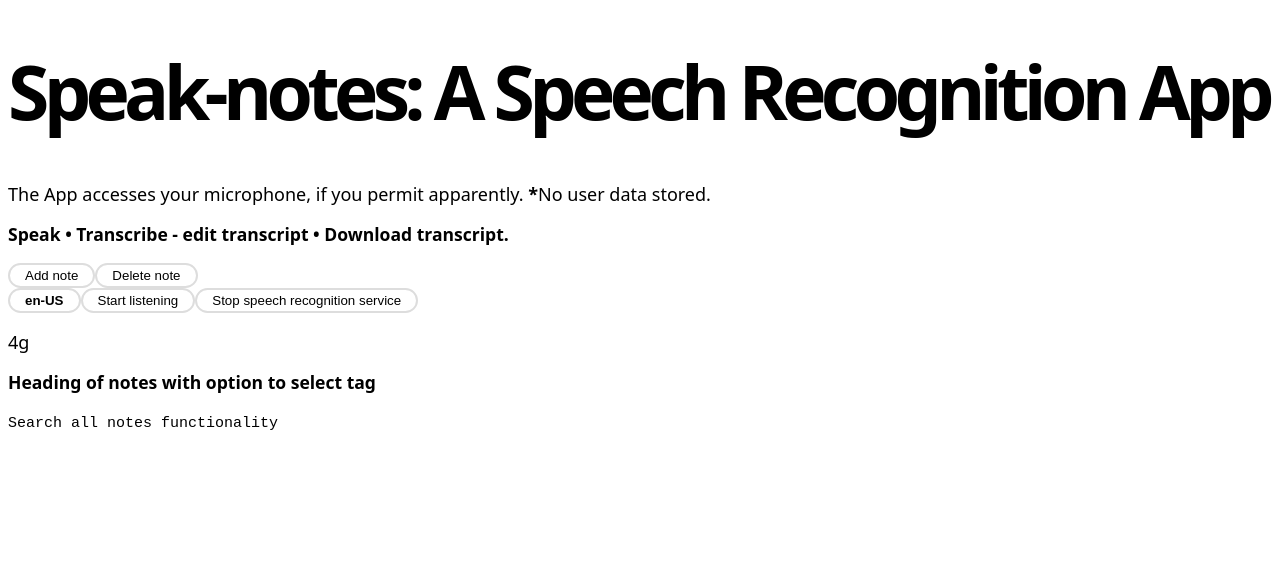
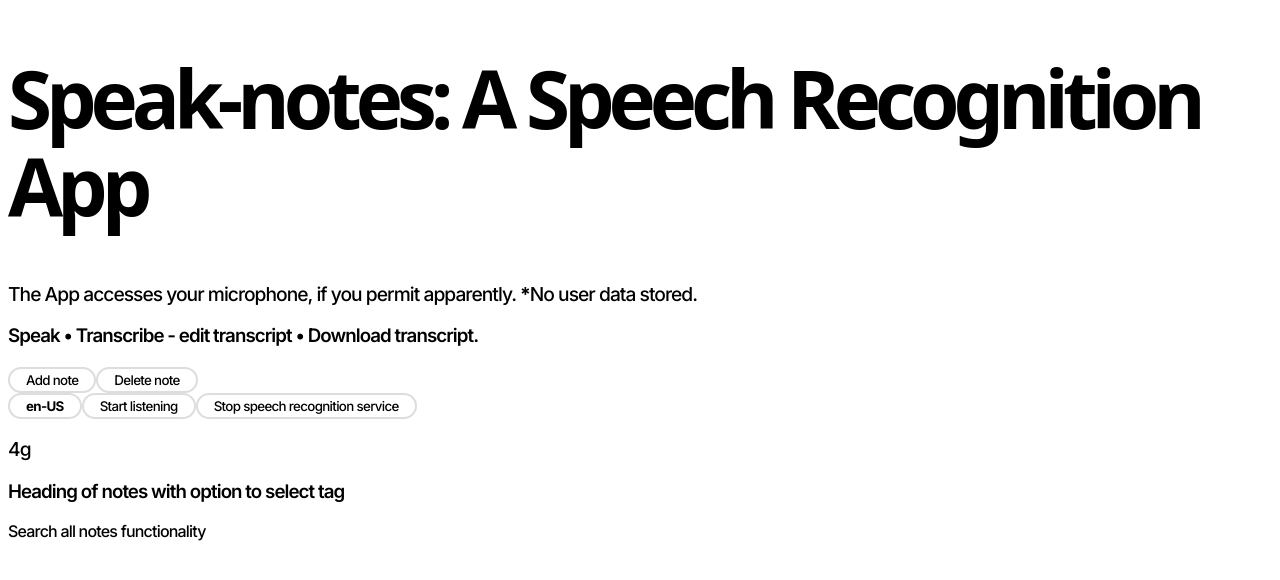
Before and after one commit to contigen/speak-notes, a React (Vite) app: page / in a window 1280 px wide. Shown: the top 580 px of the page. Built offline with nearby package versions, Linux system fonts and the light colour scheme.

Commit message:
Add font styles

```diff
--- a/src/index.css
+++ b/src/index.css
@@ -1,22 +1,24 @@
- :root {
-   font: 15px/22px 'Inter var', system-ui, sans-serif;
-   -fontSize: 15px;
-   --lineHeight: calc(var(--fontSize) * 1.5);
-   --spacing: 2rem;
-   --spacingv: calc(var(--lineHeight) / 2);
- }
+* {
+  box-sizing: border-box;
+  font-synthesis: none;
+  font-family: Inter, system-ui, -apple-system, BlinkMacSystemFont, 'Segoe UI', Roboto, Oxygen, Ubuntu, Cantarell, 'Open Sans', 'Helvetica Neue', sans-serif;
+  letter-spacing: -0.05em;
+  line-height: 1.2;
+}
 
- * {
-   box-sizing: border-box;
-   /* font-family: 'Samsung Sharp Sans', sans-serif; */
-   font-synthesis: none;
- }
+h1 {
+  font-weight: 700;
+  font-size: 3rem;
+}
 
- body {
-   -webkit-font-smoothing: antialiased;
-   -moz-osx-font-smoothing: grayscale;
-   webkit-text-size-adjust: 100%;
-   font-variant-ligatures: contextual common-ligatures;
-   font-feature-settings: 'kern' 1, 'liga' 1, 'calt' 1;
-   font-kerning: normal;
- }
+h2,
+h3,
+h4,
+h5,
+h6 {
+  font-weight: 600;
+}
+
+body {
+  font-weight: 500;
+}
```
